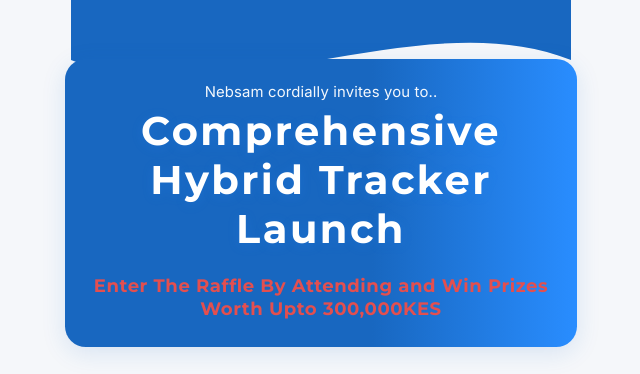
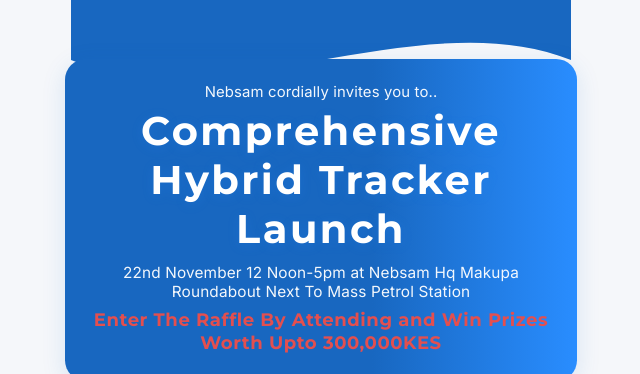
Before and after one commit to Kelvin-dev001/nebsam-launch-landing, a website: page index.html in a window 1280 px wide. Shown: the top 374 px of the page, without its empty margins (319-959 px from the left). Drawn offline with Linux system fonts and the light colour scheme.

Commit message:
eventdetails

```diff
--- a/index.html
+++ b/index.html
@@ -104,6 +104,15 @@
             letter-spacing: 0.06em;
             text-shadow: 0 2px 12px rgba(41, 141, 255, 0.20);
             margin-top: 0.1rem;
+        }
+        .event-details-line {
+            font-size: 0.96rem;
+            font-family: var(--font-main);
+            color: #fff;
+            opacity: 0.95;
+            letter-spacing: 0.01em;
+            margin-bottom: 0.25rem;
+            margin-top: -0.5rem;
         }
         .raffle-announcement {
             font-family: var(--font-head);
@@ -259,6 +268,10 @@
             <section class="hero-card" aria-labelledby="event-headline">
                 <div class="small-invite">Nebsam cordially invites you to..</div>
                 <h1 id="event-headline">Comprehensive Hybrid Tracker Launch</h1>
+                <!-- NEW: Event details line in smaller font -->
+                <div class="event-details-line">
+                    22nd November 12 Noon-5pm at Nebsam Hq Makupa Roundabout Next To Mass Petrol Station
+                </div>
                 <span class="raffle-announcement">
                     Enter The Raffle By Attending and Win Prizes Worth Upto 300,000KES
                 </span>
```
